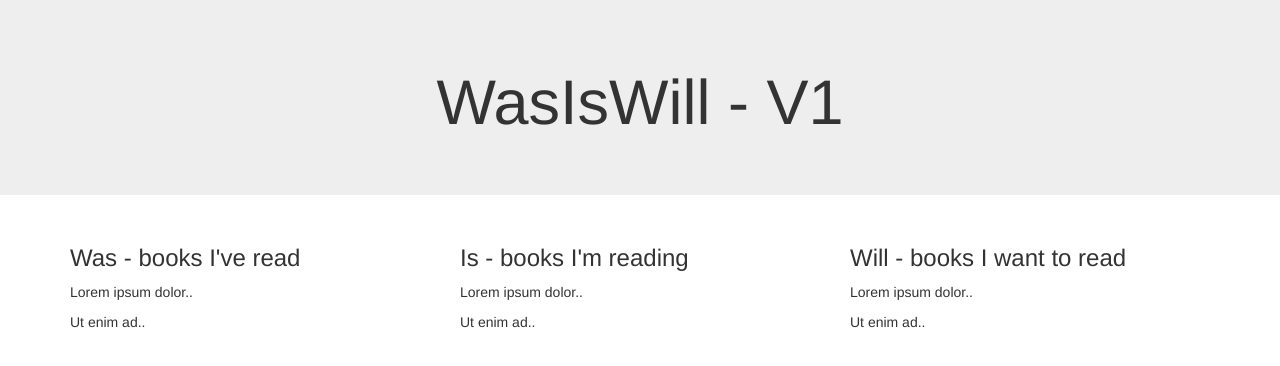
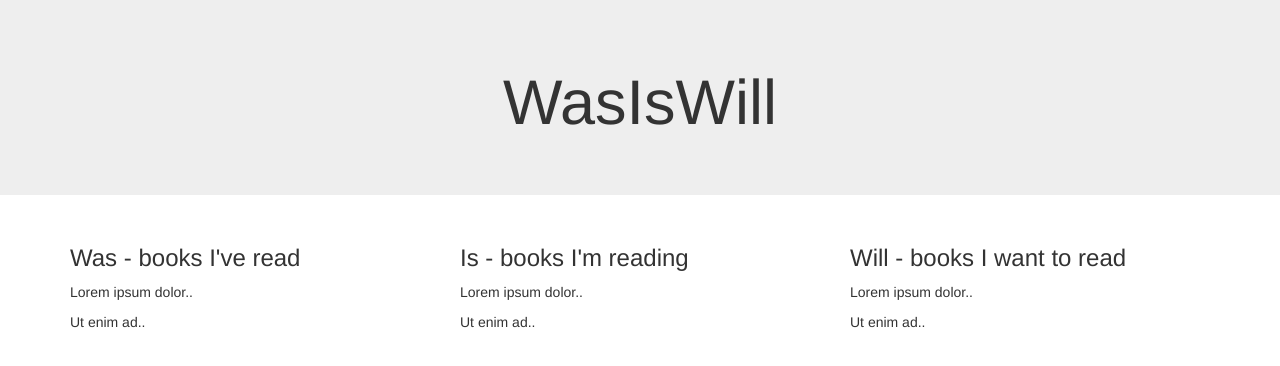
Before and after one commit to shearichard/wasiswill, a plain HTML site: page docs/index.html in a window 1280 px wide. Drawn offline with nearby package versions, Linux system fonts and the light colour scheme.

```diff
--- a/docs/index.html
+++ b/docs/index.html
@@ -1,6 +1,6 @@
 <!DOCTYPE html>
 <html>
-  <title>WasIsWill Book Catalogue</title>
+  <title>WasIsWill Book Catalogue (v2)</title>
   <meta charset="utf-8">
   <meta name="viewport" content="width=device-width, initial-scale=1">
   <link rel="stylesheet" href="script/bootstrap.min.css">
@@ -9,7 +9,7 @@
   <script src="script/wasiswill.js"></script>
 <body>
 <div class="jumbotron text-center">
-  <h1>WasIsWill - V1</h1>
+  <h1>WasIsWill</h1>
 </div>
 
 <div class="container">
```
